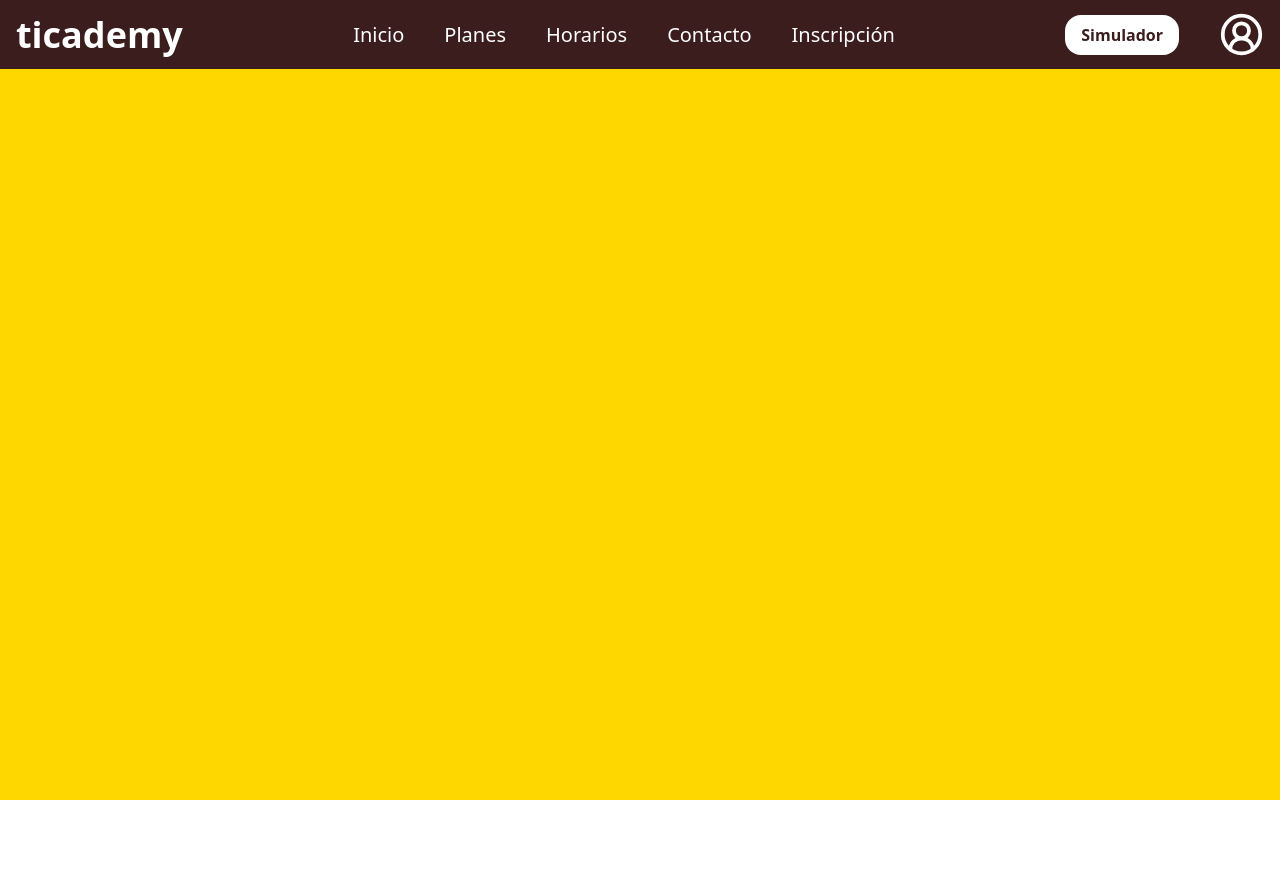
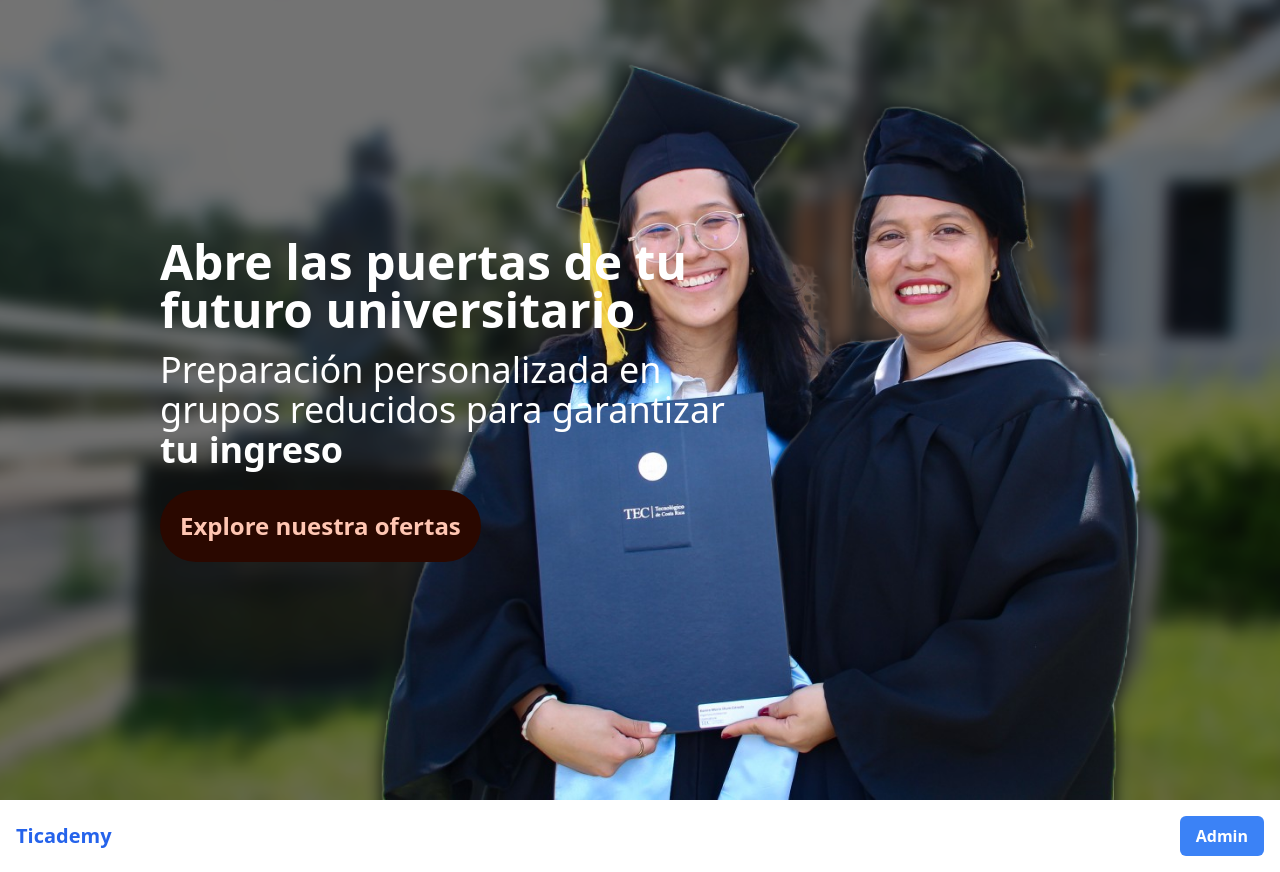
Before and after one commit to hros19/ticademycr, a React (Vite) app: page / in a window 1280 px wide. Before the commit the page ends 800 px from the top, so only its background shows below. Built offline with nearby package versions, Linux system fonts and the light colour scheme.

Commit message:
without app&tailwind

```diff
--- a/src/App.jsx
+++ b/src/App.jsx
@@ -1,31 +1,27 @@
 import { useState } from 'react'
 import HeroSection from './components/HeroSection.jsx'
 import { Routes, Route, Link } from 'react-router-dom'
-import Navbar from './components/Navbar/Navbar.jsx'
-import PPlans from './components/Pages/PPlans.jsx'
-import SC from './components/Pages/S&C.jsx'
-
-import HS from './components/HeroSection.jsx'
-import Contact from './components/Pages/PagContacto.jsx'
-import SA from './components/Pages/PagIniSA.jsx'
-import SB from './components/Pages/PagIniSB.jsx'
-import SCC from './components/Pages/PagIniSC.jsx'
-
-
 
 function App() {
   return (
-    <div className='bg-white'>
-      <Navbar></Navbar>
-      <Routes>
-        <Route path="/pplans" element={<PPlans />} />
-        <Route path="/sc" element={<SC />} />
-        <Route path="/hs" element={<HS />} />
-        <Route path="/contact" element={<Contact />} />
-        <Route path="/sa" element={<SA/>} />
-        <Route path="/sb" element={<SB/>} />
-        <Route path="/scc" element={<SCC/>} />
-      </Routes>
+    <div className="min-h-screen bg-gray-100 w-full">
+      {/* Navbar, pendiente de agregar el otro */}
+      <HeroSection></HeroSection>
+      <nav className="bg-white shadow-md w-full">
+        <div className="max-w-7xl mx-auto px-4 py-4">
+          <div className="flex justify-between items-center">
+            <Link to="/" className="text-xl font-bold text-blue-600">
+              Ticademy
+            </Link>
+            <Link
+              to="/admin"
+              className="bg-blue-500 hover:bg-blue-600 text-white font-semibold py-2 px-4 rounded-md transition duration-200"
+            >
+              Admin
+            </Link>
+          </div>
+        </div>
+      </nav>
     </div>
   )
 }
--- a/tailwind.config.js
+++ b/tailwind.config.js
@@ -6,10 +6,6 @@ export default {
       fontFamily: {
         poppins: ["Poppins", "sans-serif"],
       },
-      colors: {
-        customMaroon: "#4a192c",
-        hoverMaroon: "#6b2b3e"
-      },
     },
   },
   plugins: [],
```
